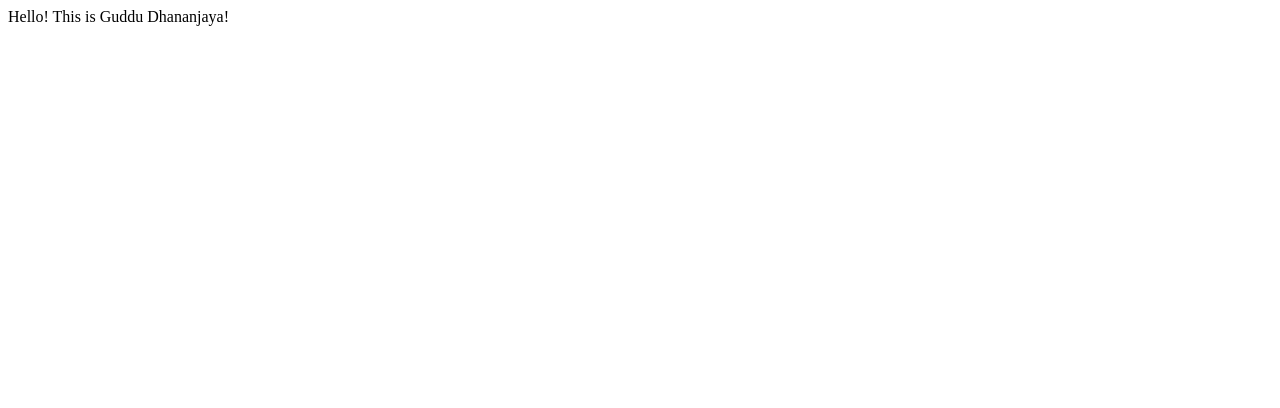
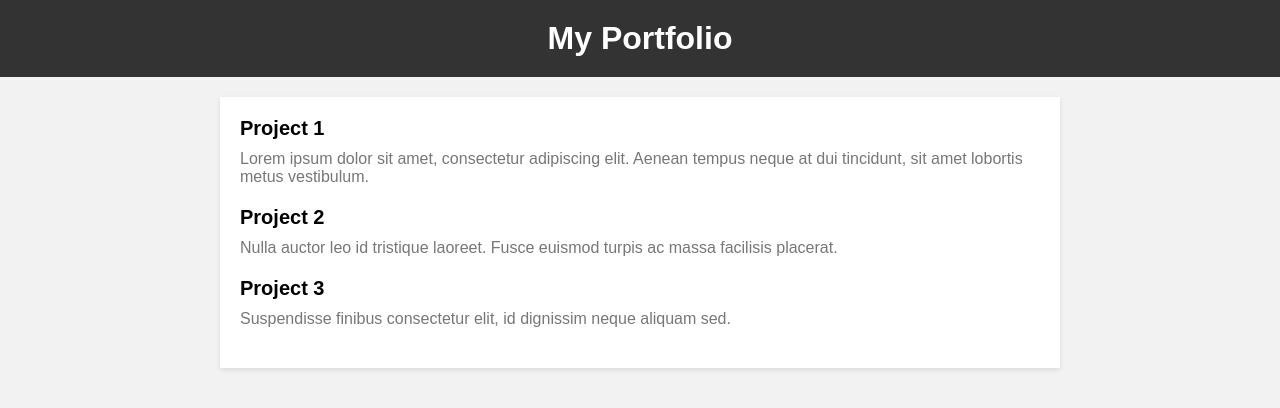
Before and after one commit to Guddu144/Guddu144.github.io, a plain HTML site: page index.html in a window 1280 px wide. Drawn offline with Linux system fonts and the light colour scheme.

Commit message:
Update index.html
portfolio made

```diff
--- a/index.html
+++ b/index.html
@@ -1,3 +1,69 @@
-Hello!
+<!DOCTYPE html>
+<html>
+<head>
+  <title>My Portfolio</title>
+  <style>
+    body {
+      font-family: Arial, sans-serif;
+      background-color: #f2f2f2;
+      margin: 0;
+      padding: 0;
+    }
 
-This is Guddu Dhananjaya!
+    header {
+      background-color: #333;
+      color: #fff;
+      padding: 20px;
+      text-align: center;
+    }
+
+    h1 {
+      margin: 0;
+    }
+
+    main {
+      max-width: 800px;
+      margin: 20px auto;
+      padding: 20px;
+      background-color: #fff;
+      box-shadow: 0 2px 5px rgba(0, 0, 0, 0.1);
+    }
+
+    .project {
+      margin-bottom: 20px;
+    }
+
+    .project h2 {
+      margin: 0;
+      font-size: 20px;
+    }
+
+    .project p {
+      margin-top: 10px;
+      color: #777;
+    }
+  </style>
+</head>
+<body>
+  <header>
+    <h1>My Portfolio</h1>
+  </header>
+
+  <main>
+    <div class="project">
+      <h2>Project 1</h2>
+      <p>Lorem ipsum dolor sit amet, consectetur adipiscing elit. Aenean tempus neque at dui tincidunt, sit amet lobortis metus vestibulum.</p>
+    </div>
+
+    <div class="project">
+      <h2>Project 2</h2>
+      <p>Nulla auctor leo id tristique laoreet. Fusce euismod turpis ac massa facilisis placerat.</p>
+    </div>
+
+    <div class="project">
+      <h2>Project 3</h2>
+      <p>Suspendisse finibus consectetur elit, id dignissim neque aliquam sed.</p>
+    </div>
+  </main>
+</body>
+</html>
```
